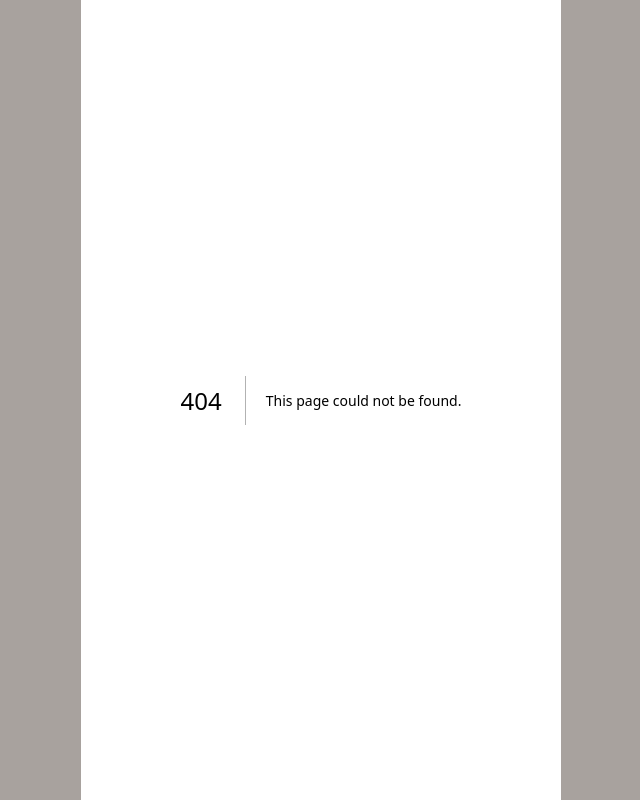
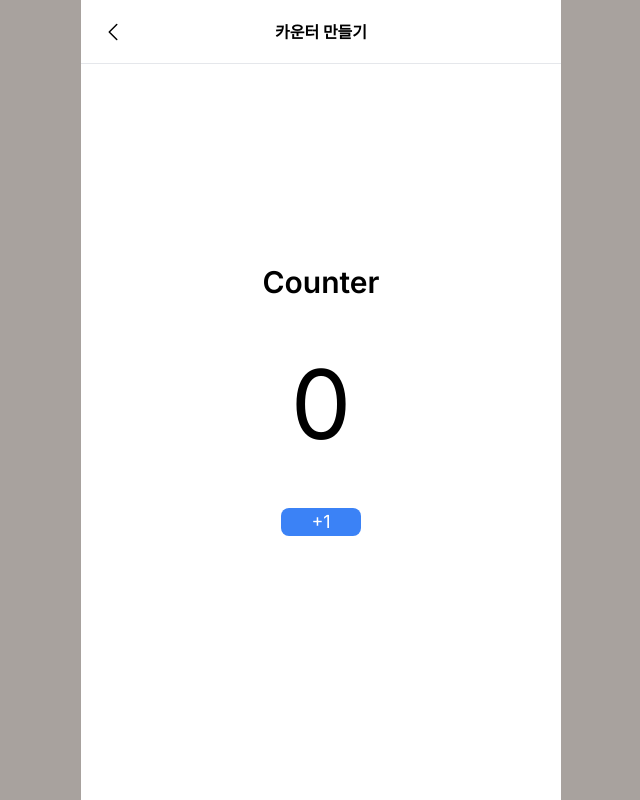
Before and after one commit to leejjeonghui/Practice, a Next.js app: page /assignments/3 in a window 1280 px wide. Before the commit this address had no page. Shown: the whole page, without its empty margins (319-959 px from the left). Built offline with nearby package versions, Linux system fonts and the light colour scheme.

Commit message:
feat: add assignment 3

```diff
--- /dev/null
+++ b/src/app/assignments/3/page.tsx
@@ -0,0 +1,21 @@
+"use client";
+
+import Header from "@/components/header";
+import { useState } from "react";
+
+export default function Assignment3() {
+  const [count, setCount] = useState(0);
+
+  return (
+    <div>
+      <Header title={"카운터 만들기"} hasBack={true} />
+      <div className="flex flex-col items-center gap-14 h-screen justify-center pb-32">
+        <div className="text-3xl font-semibold">Counter</div>
+        <div className="text-8xl">{count}</div>
+        <button className="bg-blue-500 text-white text-lg w-20 rounded-lg active:scale-95">
+          +1
+        </button>
+      </div>
+    </div>
+  );
+}
--- a/src/app/page.tsx
+++ b/src/app/page.tsx
@@ -12,6 +12,11 @@ const assignments = [
     title: "프로필 카드 만들기",
     description:
       "object 형식의 데이터를 직접 만들어 보고, 그 데이터를 이용해서 프로필 카드 만들기",
+  },
+  {
+    order: 3,
+    title: "카운터 만들기",
+    description: "useState를 사용하여 카운터 만들기",
   },
 ];
 
```
